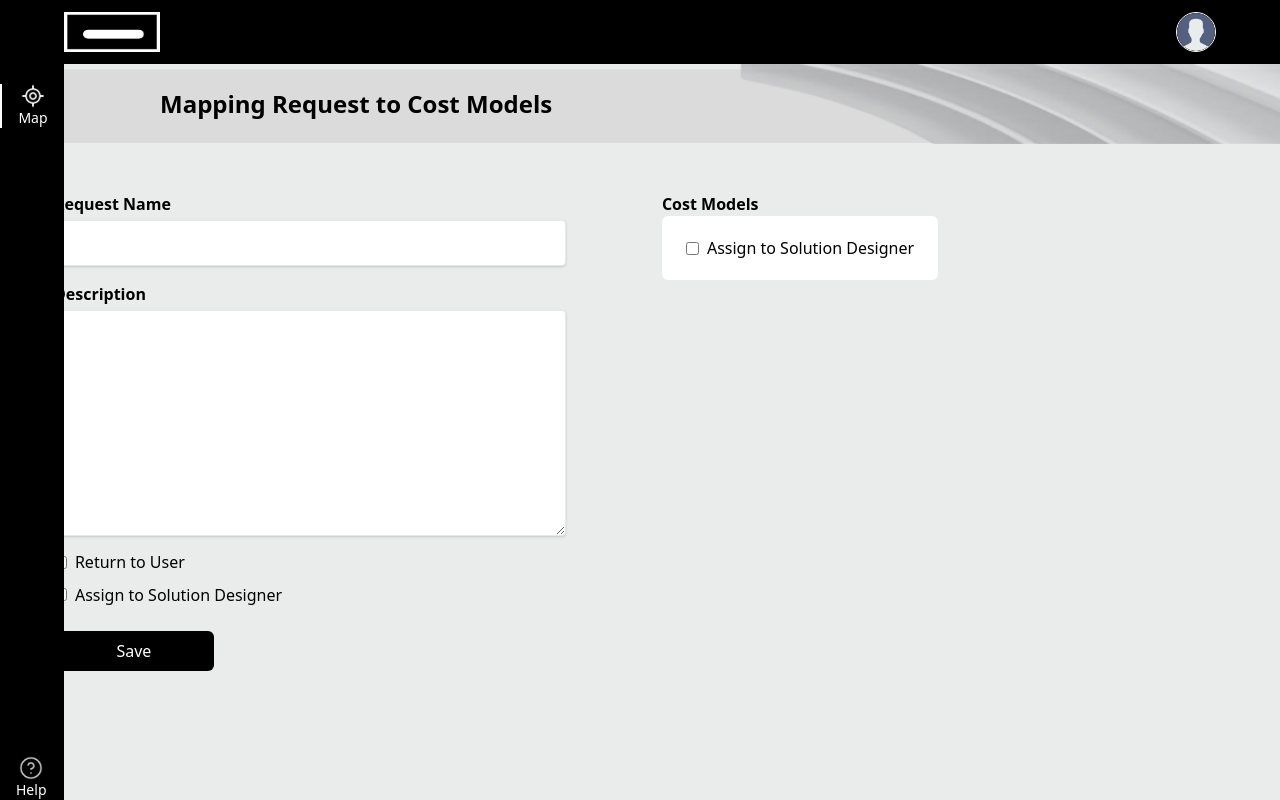
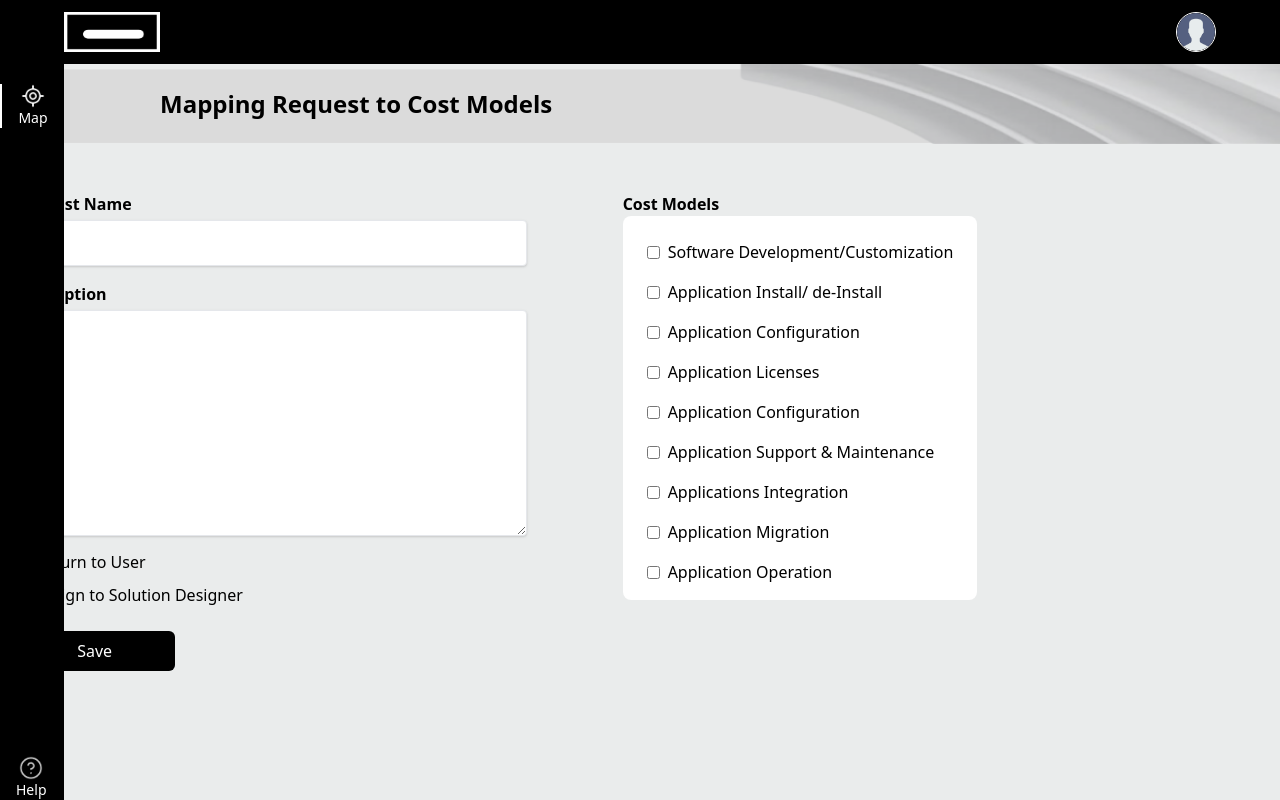
Before and after one commit to oizidbih/Eltechnology, a Vue app: page /map in a window 1280 px wide. Built offline with nearby package versions, Linux system fonts and the light colour scheme.

Commit message:
Added cost models

```diff
--- a/src/components/CostModels.vue
+++ b/src/components/CostModels.vue
@@ -1,15 +1,25 @@
 <template>
      <div class="mr-72 flex flex-col">
       <div class="text-md font-bold">Cost Models</div>
-      <div class="bg-white p-4 rounded-md">
+      <div class="bg-white p-4 h-96 rounded-md sm:rounded-lg scrollbar-thin scrollbar-thumb-black scrollbar-track-gray-300 overflow-y-scroll ">
           <div class="block">
-              <div class="px-2 py-1">
+              <div class="p-2" v-for="model in costModels" :key='model'>
                 <label class="flex items-center">
                   <input type="checkbox"/>
-                  <span class="ml-2">Assign to Solution Designer</span>
+                  <span class="ml-2">{{ model }}</span>
                 </label>
               </div>
             </div>
       </div>
   </div>
 </template>
+
+<script>
+export default {
+  data() {
+    return{
+    costModels: ['Software Development/Customization', 'Application Install/ de-Install', 'Application Configuration', 'Application Licenses', 'Application Configuration', 'Application Support & Maintenance', 'Applications Integration', 'Application Migration', 'Application Operation', 'Application Hosting', 'Hardware Implementation', 'HW Support & Maintenance', 'Application Hosting', 'Hardware Implementation', 'HW Support & Maintenance']
+    }
+  }
+}
+</script>
```
